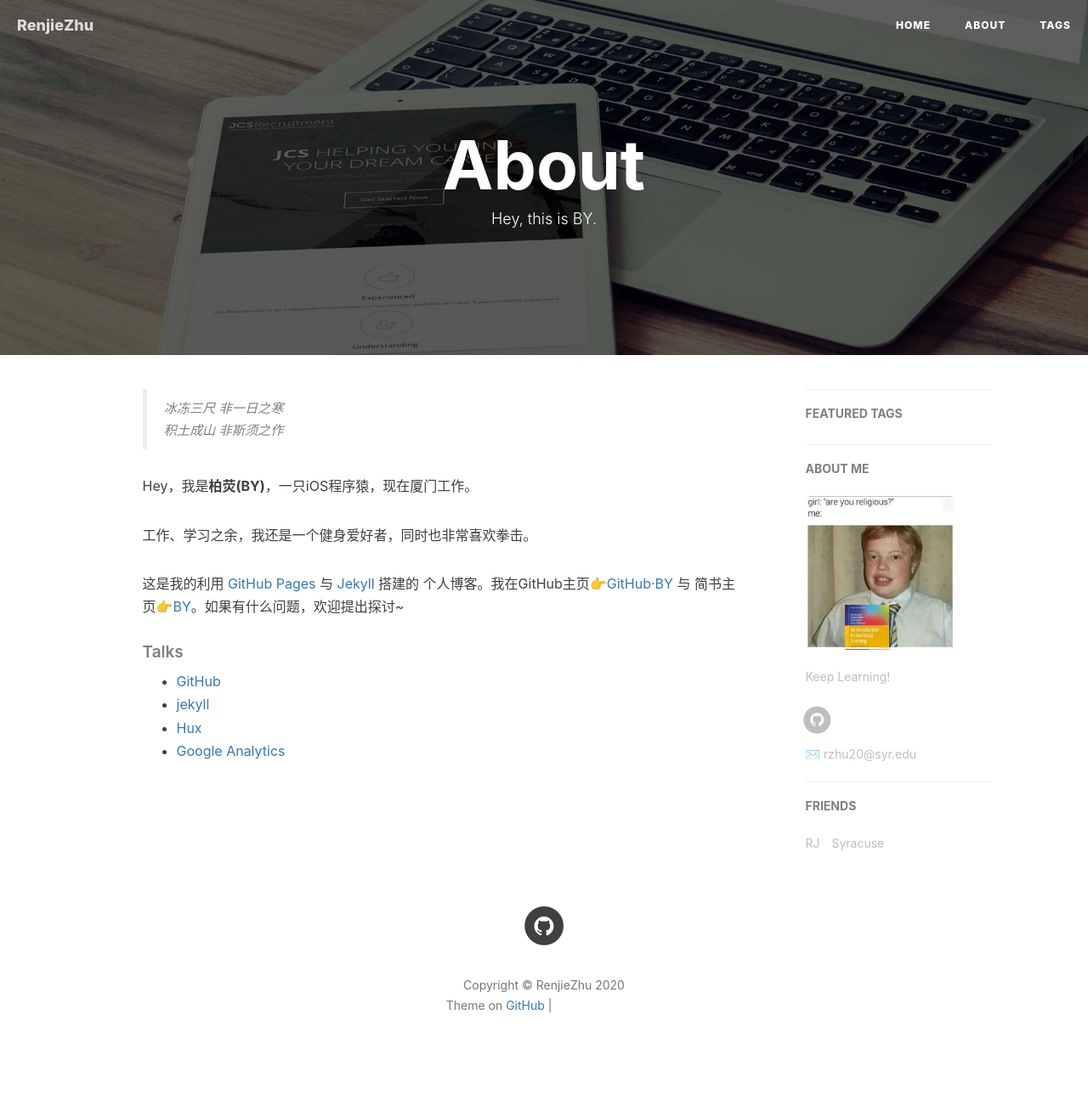
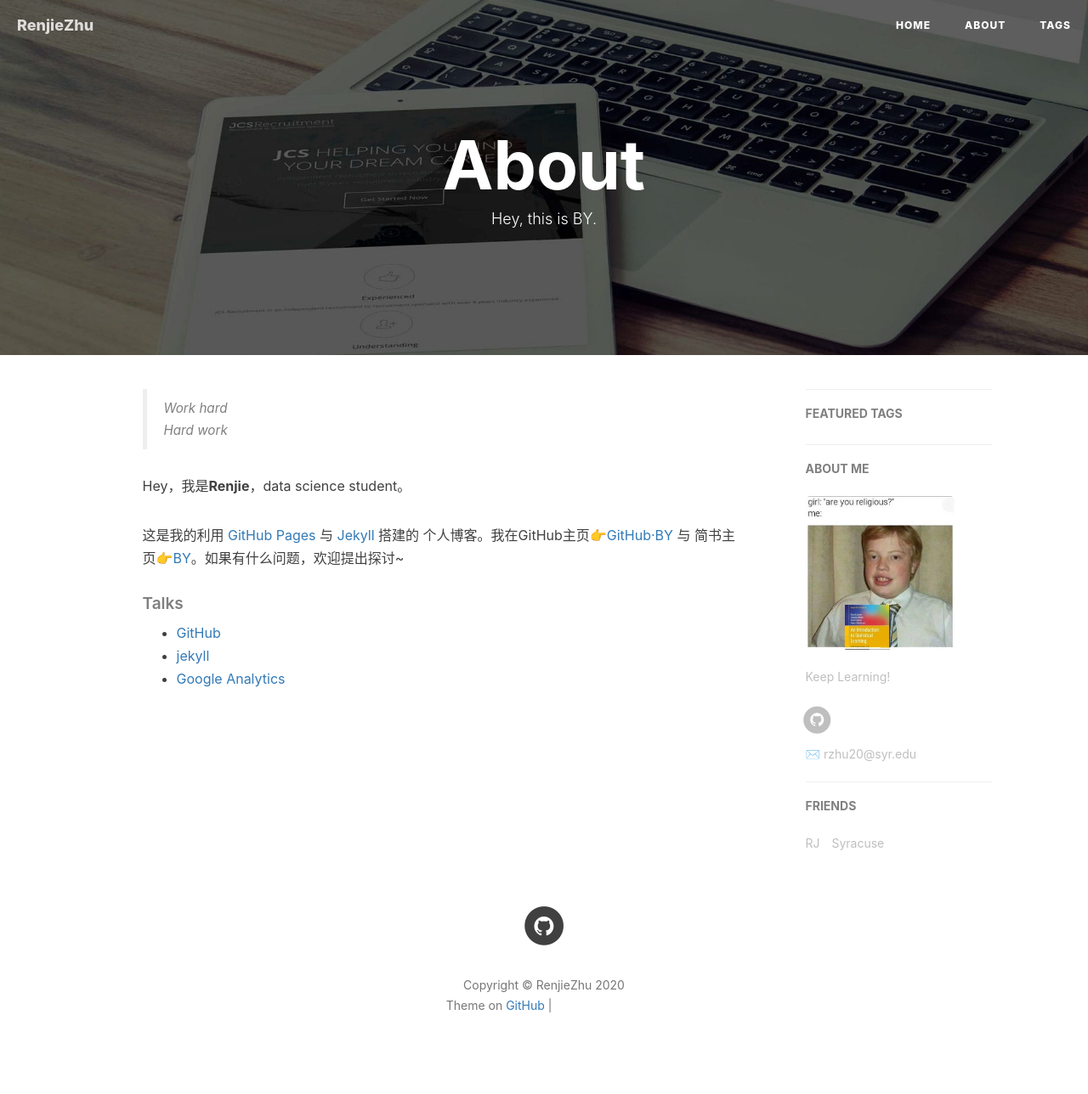
Before and after one commit to RJzhu123/RJzhu123.github.io, a Jekyll site: the page built from about.html, in a window 1280 px wide. Shown: the whole page at 85% size. Built offline with Jekyll 4.4.1, drawn with Linux system fonts in a browser that asks for light colours; nearby versions of some CDN libraries; comment, search, counter and statistics services are not loaded; grey boxes are pictures that could not be loaded.

Commit message:
Update about.html

```diff
--- a/about.html
+++ b/about.html
@@ -15,12 +15,10 @@ header-img: "img/post-bg-rwd.jpg"
 <div class="zh post-container">
 
     <!--copied from markdown -->
-    <blockquote><p>冰冻三尺 非一日之寒<br>
-    积土成山 非斯须之作</p></blockquote>
+    <blockquote><p>Work hard<br>
+    Hard work</p></blockquote>
 
-    <p>Hey，我是<strong>柏荧(BY)</strong>，一只iOS程序猿，现在厦门工作。</p>
-
-    <p>工作、学习之余，我还是一个健身爱好者，同时也非常喜欢拳击。</p>
+    <p>Hey，我是<strong>Renjie</strong>，data science student。</p>
 
     <p>这是我的利用 <a href="https://pages.github.com/">GitHub Pages</a> 与 <a href="http://jekyll.com.cn/">Jekyll</a> 搭建的 个人博客。我在GitHub主页<a href="https://github.com/qiubaiying">👉GitHub·BY</a> 与 简书主页<a href="https://http://www.jianshu.com/u/e71990ada2fd">👉BY</a>。如果有什么问题，欢迎提出探讨~</p>
 
@@ -31,7 +29,6 @@ header-img: "img/post-bg-rwd.jpg"
     <ul>
         <li><a href="https://github.com">GitHub</a></li>
         <li><a href="http://jekyll.com.cn/">jekyll</a></li>
-        <li><a href="http://huangxuan.me/">Hux</a></li>
         <li><a href="https://analytics.google.com/analytics">Google Analytics</a></li>
     </ul>
 </div>
@@ -41,11 +38,9 @@ header-img: "img/post-bg-rwd.jpg"
     <blockquote><p>Yet another iOS Developer. <br>
     Yet another Life-long Student.</p></blockquote>
 
-    <p>Hi, I am <strong>Baiying Qiu</strong>，you can call me <strong>BY</strong>. I am an iOS software engineer and currently working in Xiamen</p>
+    <p>Hi, I am <strong>Renjie Zhu</strong>，you can call me <strong>RJ</strong>. I am a data science student.</p>
 
     <p>This is my personal blog, through making Github Pages and Jekyll.My GitHub  👉 <a href="http://github.com/qiubaiying">Github·BY</a>.</p>
-
-    <p>I am a sports enthusiast, I like fitness, running and boxing.</p>
 
     <h5>Talks</h5>
 
```
